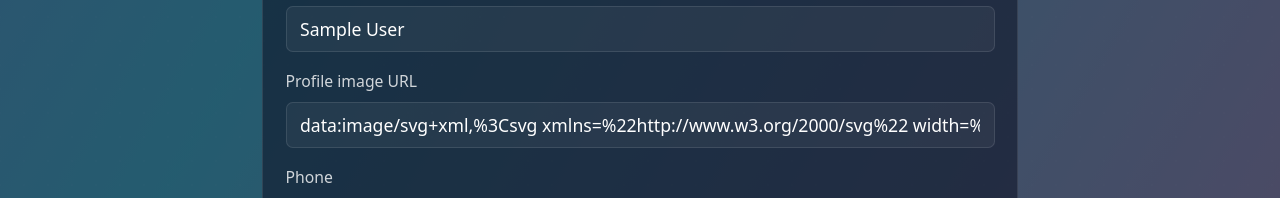
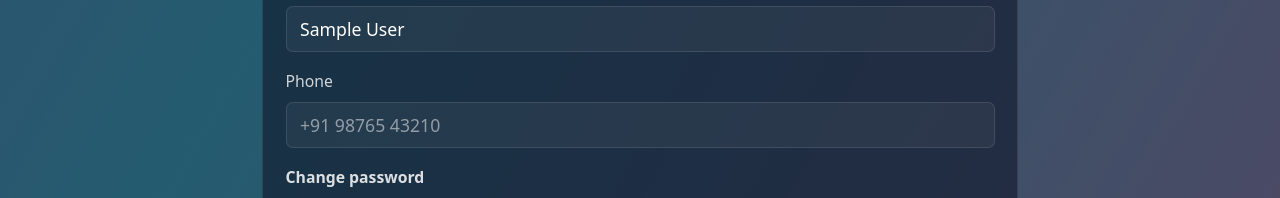
Before and after one commit to SudarshanJ20/hotel-management-system, a Next.js app: page /profile in a window 1280 px wide. Shown: the part 343-541 px from the top of the page. Built offline with nearby package versions, Linux system fonts and the light colour scheme; no server answers; sample sign-in values are in the browser's storage.

Commit message:
Fix eslint version

```diff
--- a/src/components/profile/EditProfileForm.tsx
+++ b/src/components/profile/EditProfileForm.tsx
@@ -100,15 +100,7 @@ export default function EditProfileForm({
         />
       </div>
 
-      <div className="grid gap-2">
-        <label className={label}>Profile image URL</label>
-        <input
-          value={image}
-          onChange={(e) => setImage(e.target.value)}
-          className={input}
-          placeholder="https://example.com/avatar.jpg"
-        />
-      </div>
+
 
       <div className="grid gap-2">
         <label className={label}>Phone</label>
```
Also changed, not shown: 2 other files (tests, documents, lock files or other folders).
